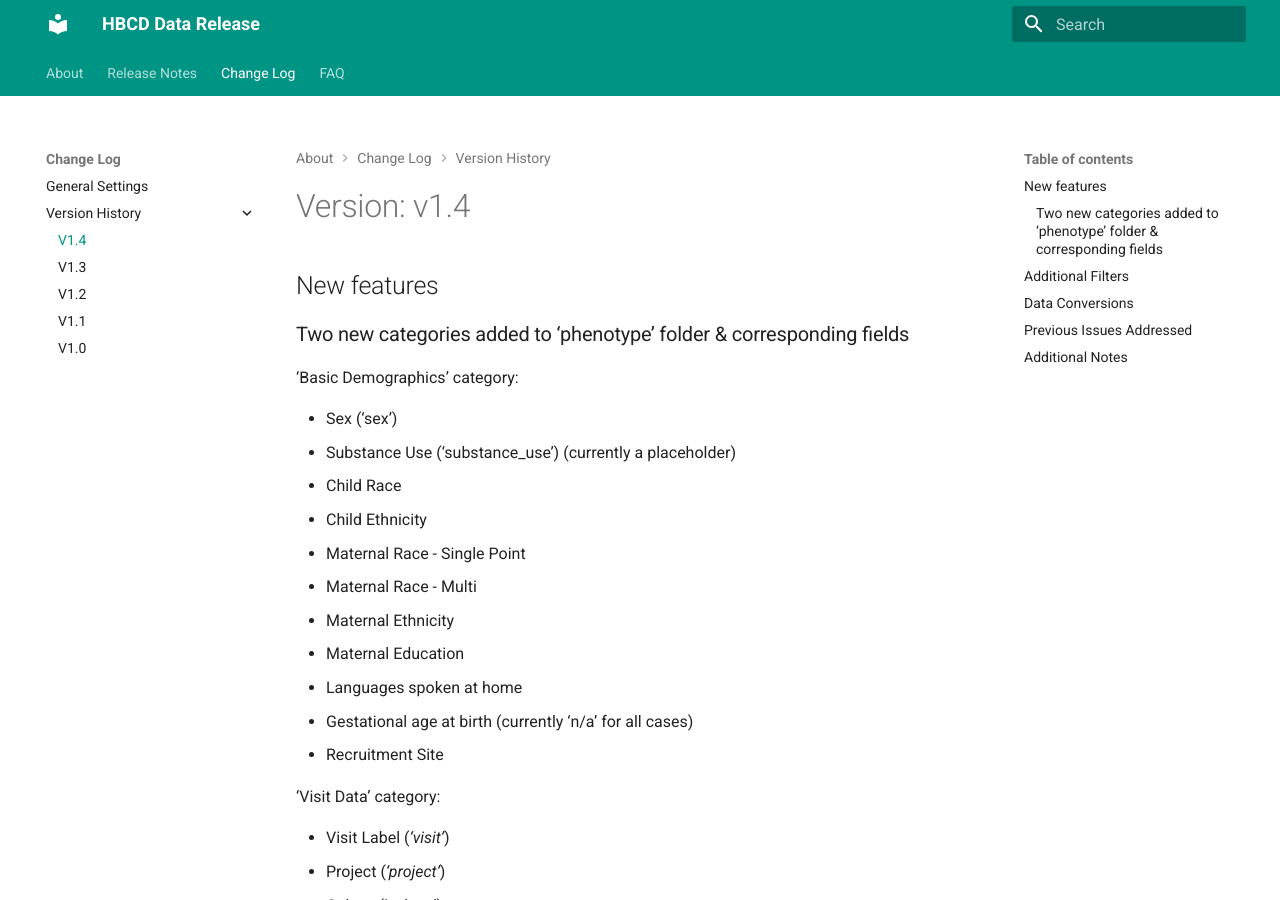
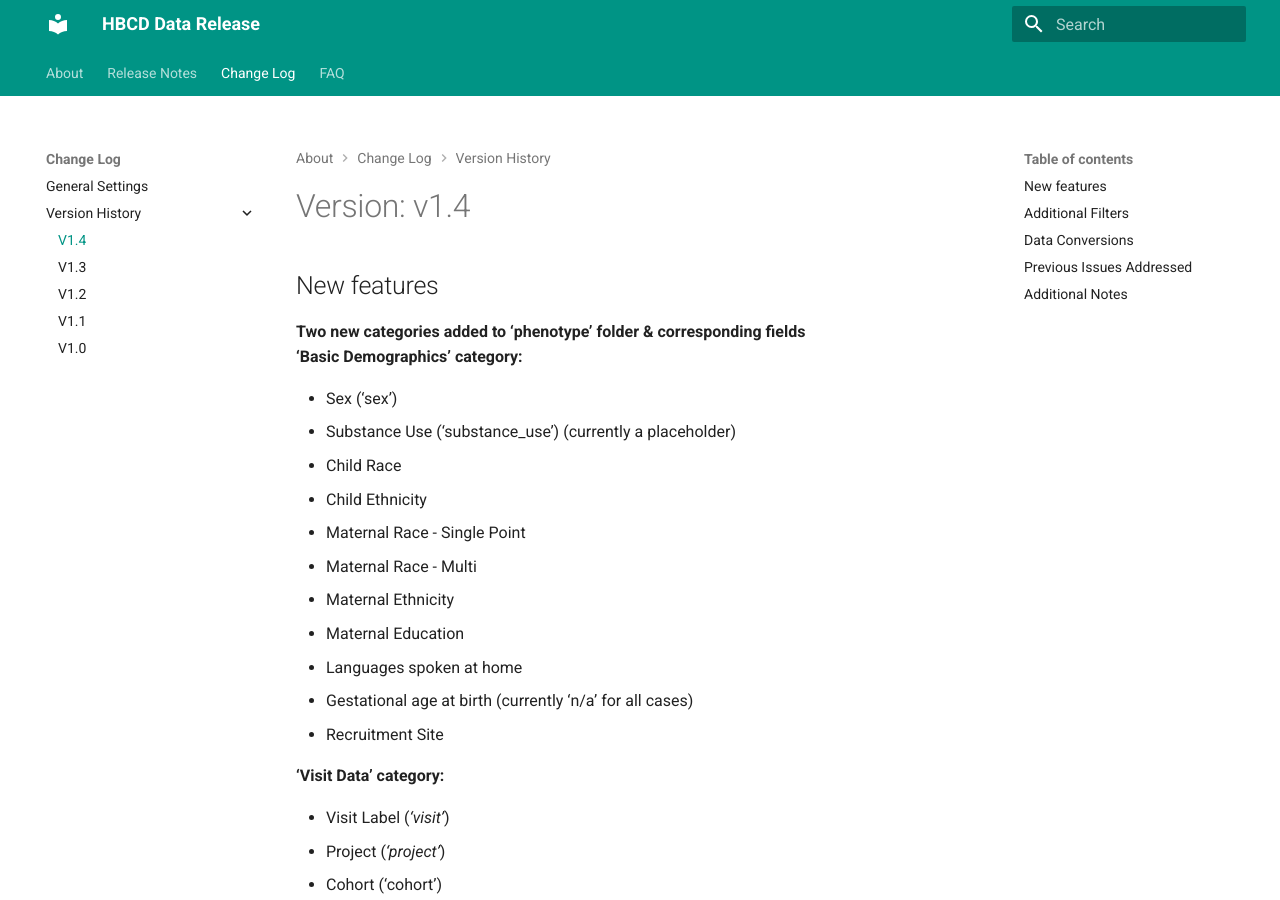
Before and after one commit to mattcieslak/hbcd-docs, an MkDocs documentation site: the page built from docs/changelog/versions/v1.4.md, in a window 1280 px wide and 900 px high. Built offline with MkDocs 1.6.1 and Material for MkDocs 9.7.7, drawn with Linux system fonts in a browser that asks for light colours.

Commit message:
formatting

```diff
--- a/docs/changelog/versions/v1.4.md
+++ b/docs/changelog/versions/v1.4.md
@@ -1,7 +1,7 @@
 # Version: v1.4
 ## New features
-### Two new categories added to ‘phenotype’ folder & corresponding fields
-‘Basic Demographics’ category:
+**Two new categories added to ‘phenotype’ folder & corresponding fields**
+**‘Basic Demographics’ category:**
 
 - Sex (‘sex’)
 - Substance Use (‘substance_use’) (currently a placeholder)
@@ -15,7 +15,7 @@
  - Gestational age at birth (currently ‘n/a’ for all cases)
  - Recruitment Site
 
-‘Visit Data’ category:
+**‘Visit Data’ category:**
 
  - Visit Label (*‘visit’*)
  - Project (*‘project’*)
```
Also changed, not shown: docs/changelog/gensettings.md (+1 -1 lines).
